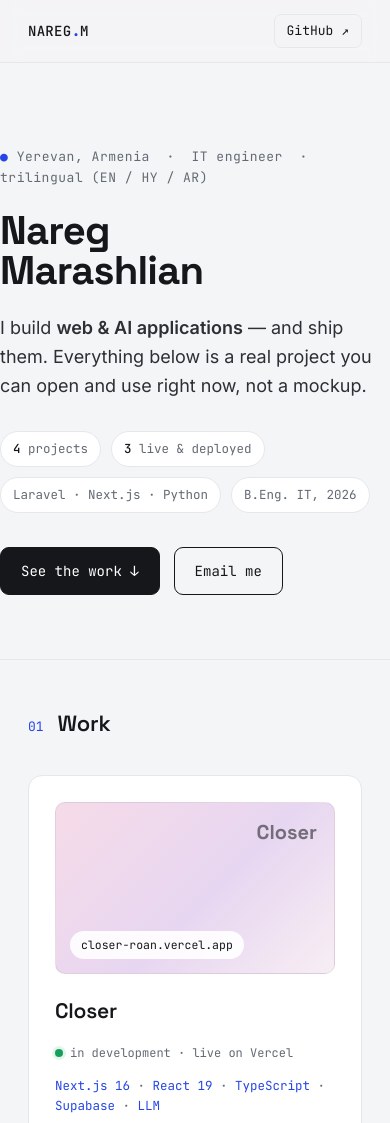
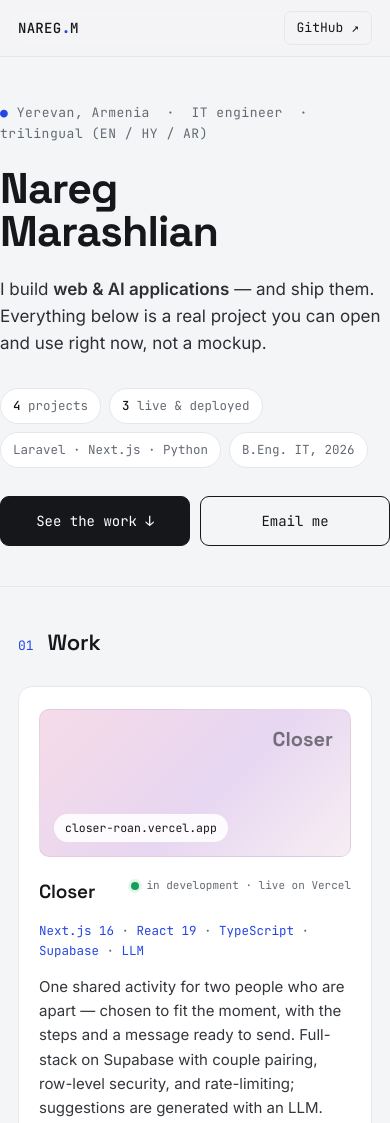
Before and after one commit to Nareg-16/Portfolio, a plain HTML site: page index.html in a window 390 px wide. Shown: the top 1123 px of the page. Drawn offline with Linux system fonts and the light colour scheme.

Commit message:
Make portfolio fully responsive for mobile

```diff
--- a/index.html
+++ b/index.html
@@ -157,6 +157,41 @@
     html{scroll-behavior:auto;}
   }
   :focus-visible{outline:2px solid var(--accent);outline-offset:3px;border-radius:3px;}
+
+  /* ---- responsive: tablet & small ---- */
+  @media(max-width:760px){
+    .wrap{padding:0 22px;}
+    .hero{padding:60px 0 48px;}
+    section.block{padding:38px 0;}
+    .sec-head{margin-bottom:26px;}
+    .card{padding:22px 20px 20px;}
+  }
+  /* ---- responsive: phones ---- */
+  @media(max-width:560px){
+    body{font-size:16px;}
+    .wrap{padding:0 18px;}
+    .nav-inner{height:56px;}
+    .hero{padding:46px 0 40px;}
+    h1{font-size:clamp(36px,11vw,52px);}
+    .lead{font-size:17px;}
+    .manifest{gap:8px;margin-bottom:28px;}
+    .hero-cta{gap:10px;}
+    .btn{flex:1 1 46%;text-align:center;padding:13px 12px;}
+    .card-media{height:148px;}
+    .card-top{gap:8px;}
+    .card h3{font-size:19px;}
+    .status{font-size:11px;}
+    .card p{font-size:15px;}
+    .contact-card{flex-basis:100%;padding:20px;}
+  }
+  /* ---- responsive: very small phones ---- */
+  @media(max-width:380px){
+    .wrap{padding:0 15px;}
+    h1{font-size:32px;line-height:1.05;}
+    .card-media .wm{font-size:17px;}
+    .card-media .mono-url{font-size:10.5px;}
+    .btn{flex:1 1 100%;}
+  }
 </style>
 </head>
 <body>
```
Also changed, not shown: 1 other file.
